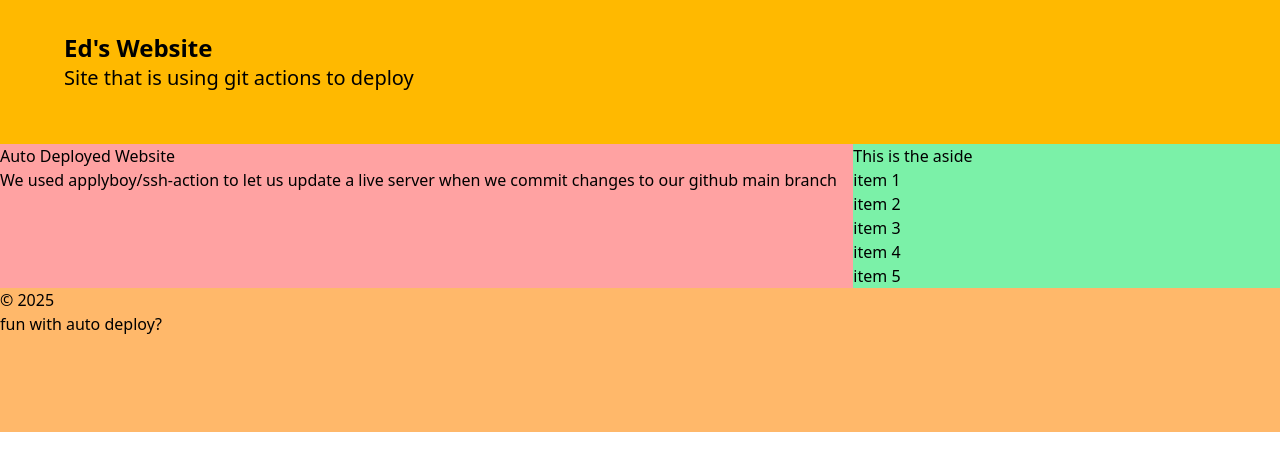
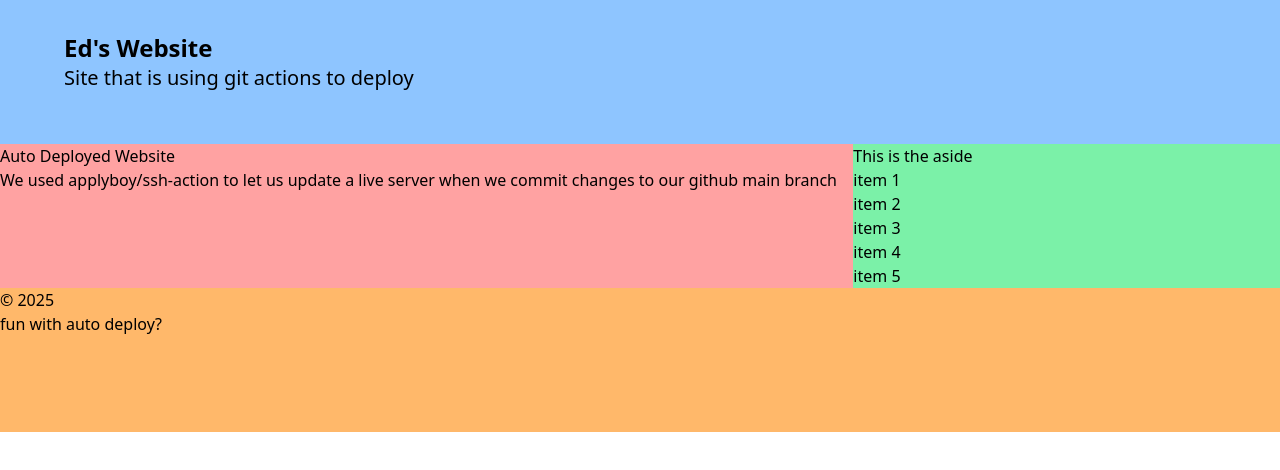
Before and after one commit to gummer2004/cp1135actions, a website: page src/index.html in a window 1280 px wide. Drawn offline with Linux system fonts and the light colour scheme.

Commit message:
blue header

```diff
--- a/src/index.html
+++ b/src/index.html
@@ -7,7 +7,7 @@
     <link rel="stylesheet" href="./styles/output.css">
 </head>
 <body class="w-95% grid grid-cols-12 grid-rows-3">
-    <header class="col-start-1 col-span-12 row-start-1 bg-amber-400  py-8 pl-16 pr-8">
+    <header class="col-start-1 col-span-12 row-start-1 bg-blue-300  py-8 pl-16 pr-8">
         <h2 class="text-2xl font-bold ">Ed's Website</h2>
         <h3 class="text-xl">Site that is using git actions to deploy</h3>
     </header>
```
